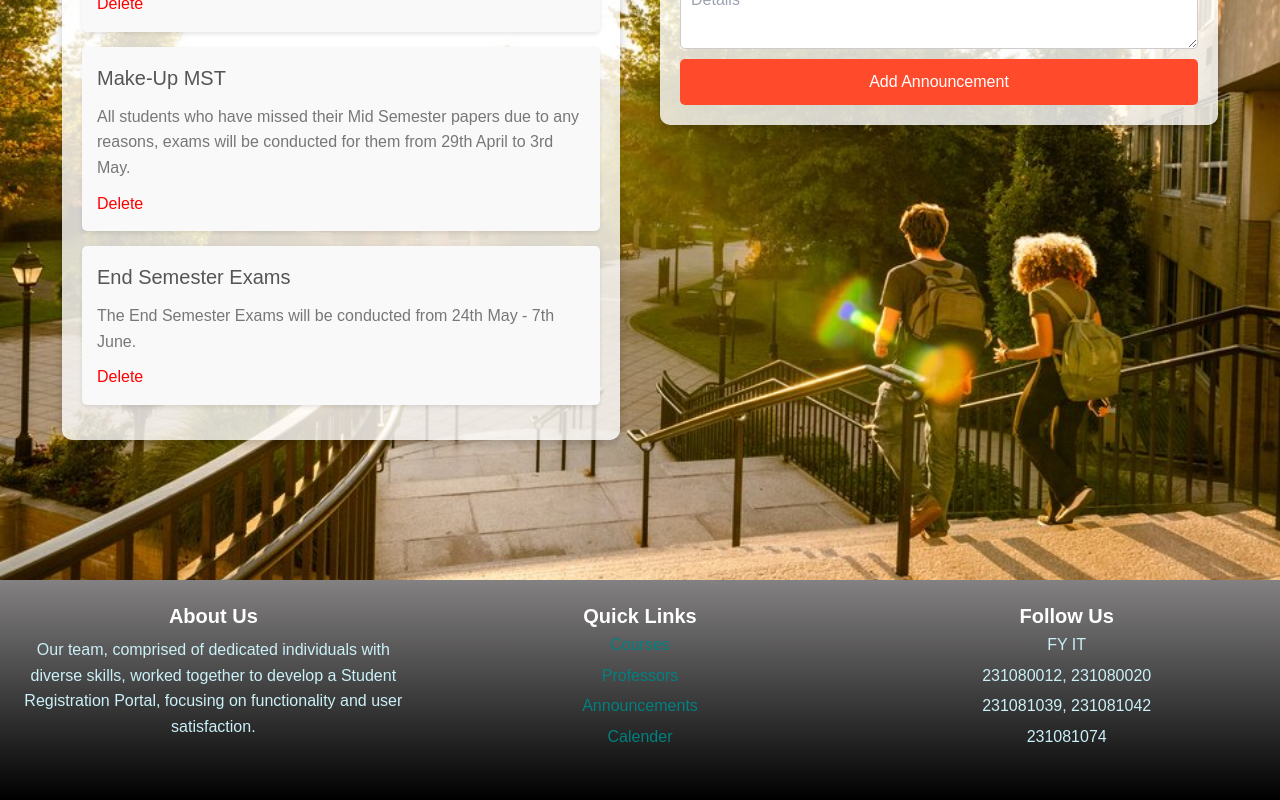
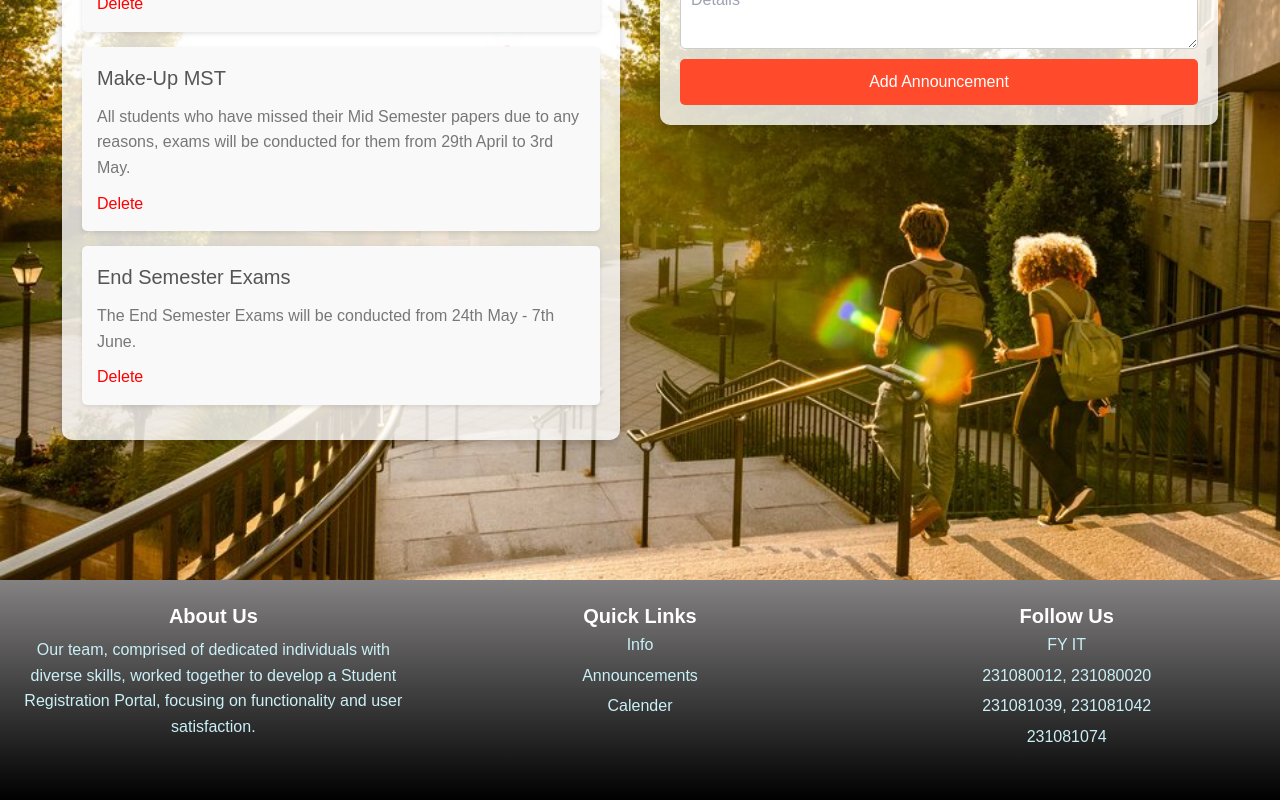
Before and after one commit to DheerJoisher/Student-Registration-Portal, a React (Create React App) app: page /Teachlogin/announcements in a window 1280 px wide. Shown: the part 303-1103 px from the top of the page. Built offline with nearby package versions, Linux system fonts and the light colour scheme.

Commit message:
Updated Links

```diff
--- a/src/App.js
+++ b/src/App.js
@@ -21,7 +21,8 @@ import ForgotPassword from './Components/ForgotPassword/ForgotPassword';
 import Navbar2 from './Components/StudNav/Navbar2';
 import Navbar3 from './Components/TeachNav/Navbar3';
 import Navbar1 from './Components/Navbar/Navbar1';
-
+import Teachfoot from './Components/Teachfoot/Teachfoot'
+import Studfoot from './Components/Studfoot/Studfoot'
 function App() {
   return (
     <AnnouncementProvider>
@@ -48,14 +49,14 @@ function App() {
               <>
                 <Navbar2 />
                 <AnnouncementList isTeacher={false} />
-                <Footer />
+                <Studfoot />
               </>
             } />
             <Route path="/Teachlogin/announcements" element={
               <>
                 <Navbar3 />
                 <AnnouncementList isTeacher={true} />
-                <Footer />
+                <Teachfoot />
               </>
             } />
             <Route path="/announcements" element={
--- a/src/Components/Fyit/Fyit.js
+++ b/src/Components/Fyit/Fyit.js
@@ -110,7 +110,7 @@ const containerStyle = {
   gridGap: '20px',
   padding: '20px',
   borderRadius: '8px',
-  backgroundColor: '#90E0EF',
+  backgroundColor: '#838181',
 };
 
 const profileStyle = {
--- a/src/Components/StudLand/StudLandMain.js
+++ b/src/Components/StudLand/StudLandMain.js
@@ -4,7 +4,7 @@ import "slick-carousel/slick/slick.css";
 import "slick-carousel/slick/slick-theme.css";
 import './StudLand.css';
 import Navbar2 from "../StudNav/Navbar2";
-import Footer from "../Footer/Footer";
+import Footer from "../Studfoot/Studfoot"
 import s1 from './s1.png'
 import s2 from './s2.png'
 import s3 from './s3.png'
--- /dev/null
+++ b/src/Components/Studfoot/Studfoot.css
@@ -0,0 +1,34 @@
+.footer-container {
+    background: linear-gradient(to top, #000000,#838181 );
+    color: white;
+    padding-top: 20px;
+    text-align: center;
+    display: flex;
+    justify-content: space-between;
+    flex-wrap: wrap;
+  }
+  .footer-column {
+    flex: 1;
+    padding: 0 20px;
+    margin-bottom: 20px;
+  }
+  ul {
+    color:#CAF0F8;
+    list-style: none;
+    padding: 0;
+  }
+  ul li {
+    margin-bottom: 5px;
+  }
+
+  .social-icons a {
+    margin-right: 10px;
+    color: #CAF0F8;
+  }
+  .footer{
+    color: teal;
+  }
+
+  .social-icons a:hover {
+    color: #aaa;
+  }
--- /dev/null
+++ b/src/Components/Studfoot/Studfoot.js
@@ -0,0 +1,42 @@
+import React from 'react';
+import './Studfoot.css';
+import { Link } from 'react-router-dom';
+
+function Footer() {
+  return (
+    <footer className="footer-container">
+      <div className="footer-column">
+        <h2 style={{ fontSize: '20px', marginBottom: '5px' }}><b>About Us</b></h2>
+       <ul> <p>Our team, comprised of dedicated individuals with diverse skills, worked together to develop a Student Registration Portal,
+        focusing on functionality and user satisfaction. </p></ul>
+
+      </div>
+      <div className="footer-column">
+        <h2 style={{ fontSize: '20px' }}><b>Quick Links</b></h2>
+        <ul>
+          <li><Link className='footer' to="/courses">Info</Link></li>
+          <li><Link className='footer' to="/professor">Registration</Link></li>
+          <li><Link className='footer' to="/Announcements">Announcements</Link></li>
+          <li><Link className='footer' to="/calendar">Calender</Link></li>
+        </ul>
+      </div>
+      <div className="footer-column">
+        <h2 style={{ fontSize: '20px' }}><b>Follow Us</b></h2>
+        <ul>
+          <li><Link to="/Fyit">FY IT</Link></li>
+          <li>231080012, 231080020</li>
+          <li>231081039, 231081042</li>
+          <li>231081074</li>
+        </ul>
+        <div className="social-icons">
+          <a href="#"><i className="fa fa-facebook"></i></a>
+          <a href="#"><i className="fa fa-twitter"></i></a>
+          <a href="#"><i className="fa fa-instagram"></i></a>
+          <a href="#"><i className="fa fa-linkedin"></i></a>
+        </div>
+      </div>
+    </footer>
+  );
+}
+
+export default Footer;
--- a/src/Components/TeachLand/TeachLand.js
+++ b/src/Components/TeachLand/TeachLand.js
@@ -4,7 +4,7 @@ import "slick-carousel/slick/slick.css";
 import "slick-carousel/slick/slick-theme.css";
 import './TeachLand.css';
 import Navbar3 from "../TeachNav/Navbar3";
-import Footer from "../Footer/Footer";
+import Footer from "../Teachfoot/Teachfoot";
 import t1 from './t1.png'
 import t2 from './t2.png'
 import t3 from './t3.png'
--- /dev/null
+++ b/src/Components/Teachfoot/Teachfoot.css
@@ -0,0 +1,34 @@
+.footer-container {
+    background: linear-gradient(to top, #000000,#838181 );
+    color: white;
+    padding-top: 20px;
+    text-align: center;
+    display: flex;
+    justify-content: space-between;
+    flex-wrap: wrap;
+  }
+  .footer-column {
+    flex: 1;
+    padding: 0 20px;
+    margin-bottom: 20px;
+  }
+  ul {
+    color:#CAF0F8;
+    list-style: none;
+    padding: 0;
+  }
+  ul li {
+    margin-bottom: 5px;
+  }
+
+  .social-icons a {
+    margin-right: 10px;
+    color: #CAF0F8;
+  }
+  .footer{
+    color: teal;
+  }
+
+  .social-icons a:hover {
+    color: #aaa;
+  }
--- /dev/null
+++ b/src/Components/Teachfoot/Teachfoot.js
@@ -0,0 +1,41 @@
+import React from 'react';
+import './Teachfoot.css';
+import { Link } from 'react-router-dom';
+
+function Footer() {
+  return (
+    <footer className="footer-container">
+      <div className="footer-column">
+        <h2 style={{ fontSize: '20px', marginBottom: '5px' }}><b>About Us</b></h2>
+       <ul> <p>Our team, comprised of dedicated individuals with diverse skills, worked together to develop a Student Registration Portal,
+        focusing on functionality and user satisfaction. </p></ul>
+
+      </div>
+      <div className="footer-column">
+        <h2 style={{ fontSize: '20px' }}><b>Quick Links</b></h2>
+        <ul>
+          <li><Link className='Footer' to="/Teachlogin/info">Info</Link></li>
+          <li><Link className='Footer' to="/Teachlogin/Announcements">Announcements</Link></li>
+          <li><Link className='Footer' to="/Teachlogin/calendar">Calender</Link></li>
+        </ul>
+      </div>
+      <div className="footer-column">
+        <h2 style={{ fontSize: '20px' }}><b>Follow Us</b></h2>
+        <ul>
+          <li><Link to="/Fyit">FY IT</Link></li>
+          <li>231080012, 231080020</li>
+          <li>231081039, 231081042</li>
+          <li>231081074</li>
+        </ul>
+        <div className="social-icons">
+          <a href="#"><i className="fa fa-facebook"></i></a>
+          <a href="#"><i className="fa fa-twitter"></i></a>
+          <a href="#"><i className="fa fa-instagram"></i></a>
+          <a href="#"><i className="fa fa-linkedin"></i></a>
+        </div>
+      </div>
+    </footer>
+  );
+}
+
+export default Footer;
```
